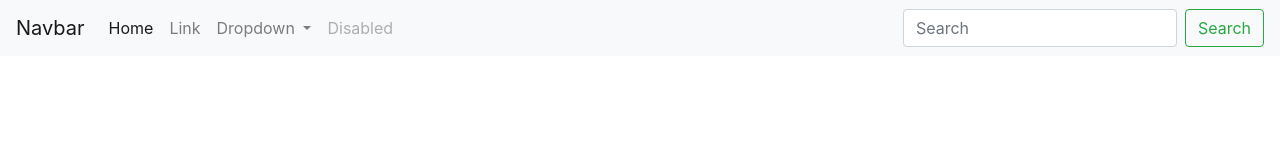
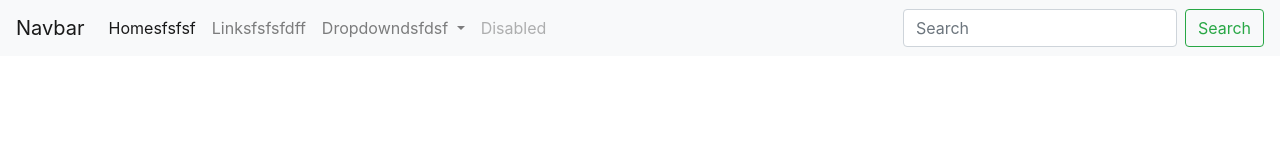
Before and after one commit to msn19901/TestNewCode, a plain HTML site: page index.html in a window 1280 px wide. Drawn offline with nearby package versions, Linux system fonts and the light colour scheme.

Commit message:
Change in Navbar

```diff
--- a/index.html
+++ b/index.html
@@ -24,18 +24,18 @@
         <div class="collapse navbar-collapse" id="navbarSupportedContent">
             <ul class="navbar-nav mr-auto">
                 <li class="nav-item active">
-                    <a class="nav-link" href="#">Home <span class="sr-only">(current)</span></a>
+                    <a class="nav-link" href="#">Homesfsfsf <span class="sr-only">(current)</span></a>
                 </li>
                 <li class="nav-item">
-                    <a class="nav-link" href="#">Link</a>
+                    <a class="nav-link" href="#">Linksfsfsfdff</a>
                 </li>
                 <li class="nav-item dropdown">
                     <a class="nav-link dropdown-toggle" href="#" id="navbarDropdown" role="button"
                         data-toggle="dropdown" aria-haspopup="true" aria-expanded="false">
-                        Dropdown
+                        Dropdowndsfdsf
                     </a>
                     <div class="dropdown-menu" aria-labelledby="navbarDropdown">
-                        <a class="dropdown-item" href="#">Action</a>
+                        <a class="dropdown-item" href="#">Actiosfsfsdfn</a>
                         <a class="dropdown-item" href="#">Another action</a>
                         <div class="dropdown-divider"></div>
                         <a class="dropdown-item" href="#">Something else here</a>
```
